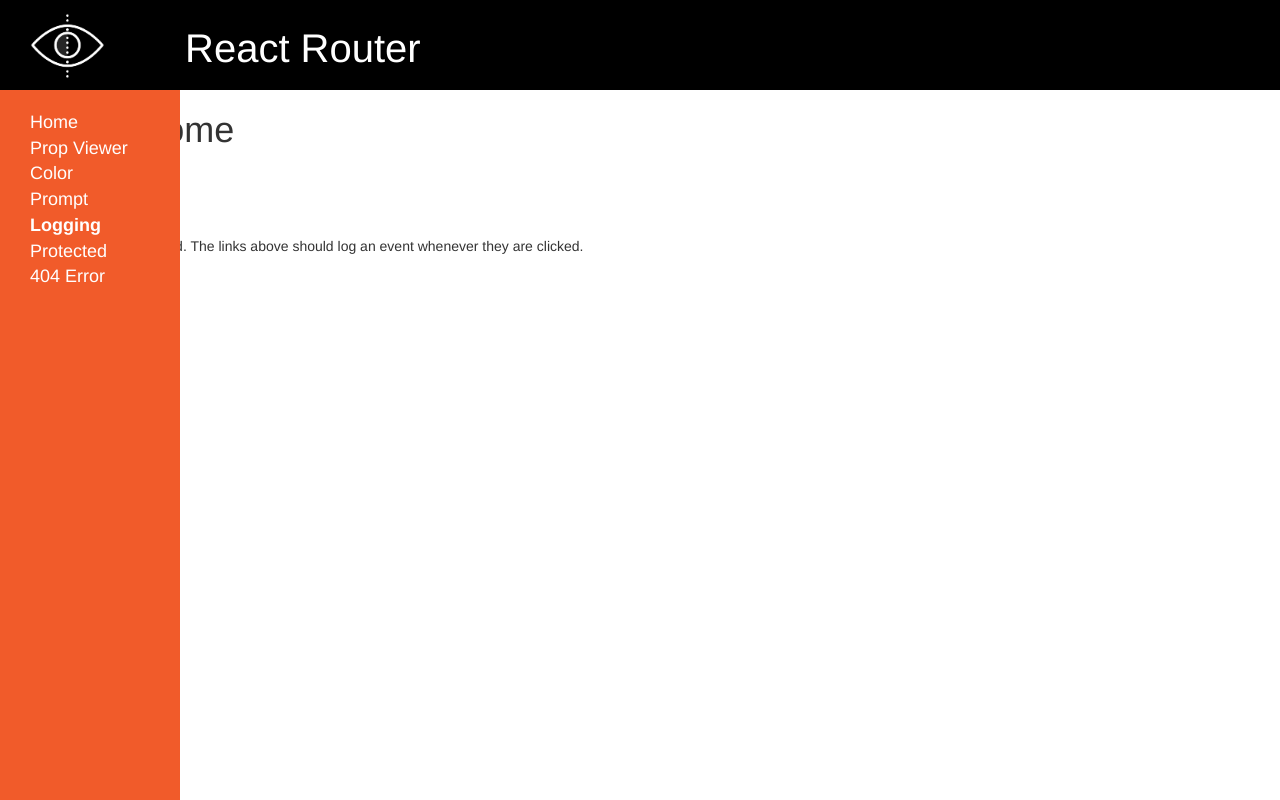
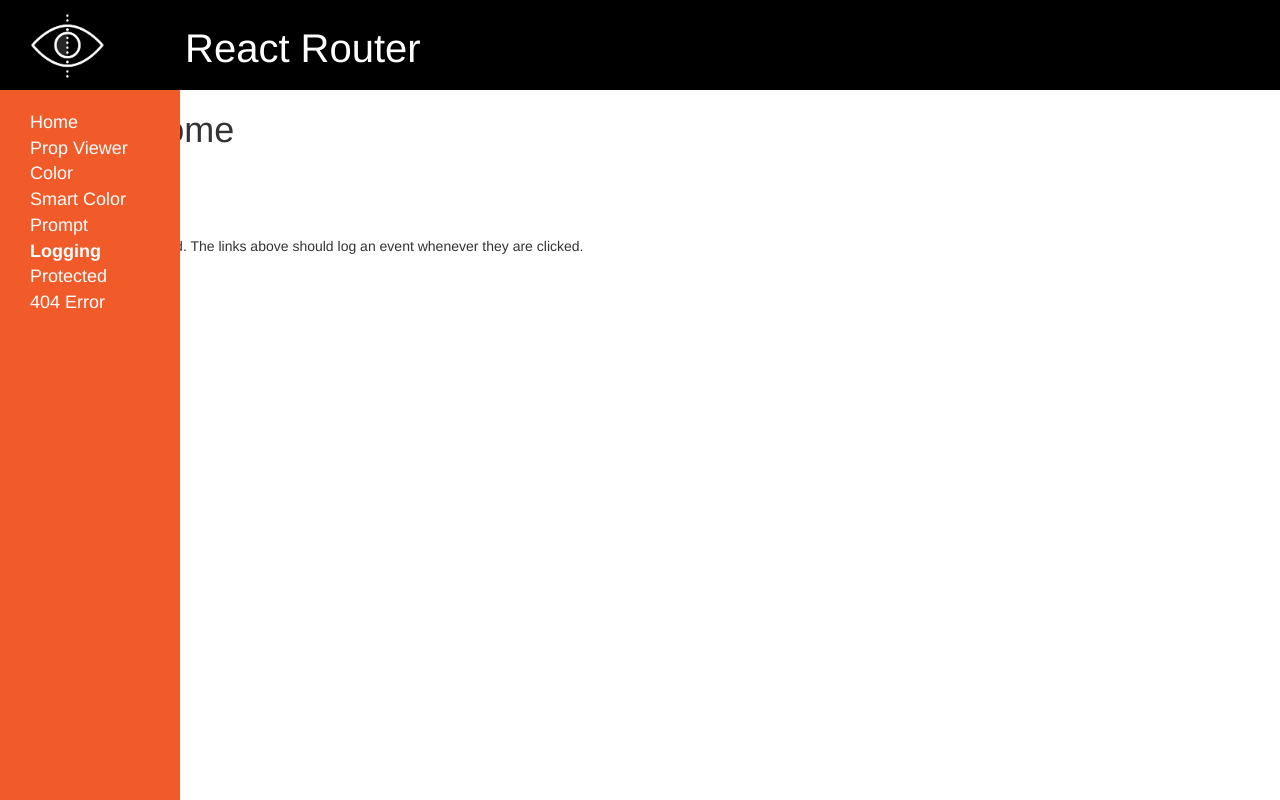
Before and after one commit to dstarr/ps-router-demo, a React app: page /logging in a window 1280 px wide. Built offline with nearby package versions, Linux system fonts and the light colour scheme.

Commit message:
Added link to sidebar.

```diff
--- a/src/components/layout/Sidebar.js
+++ b/src/components/layout/Sidebar.js
@@ -7,6 +7,7 @@ const Sidebar = () => {
         {name: 'Home', url: '/'},
         {name: 'Prop Viewer', url: '/propview'},
         {name: 'Color', url: '/color'},
+        {name: 'Smart Color', url: '/color/Green/#00ff00'},
         {name: 'Prompt', url: '/prompt'},
         {name: 'Logging', url: '/logging'},
         {name: 'Protected', url: '/protected'},
```
